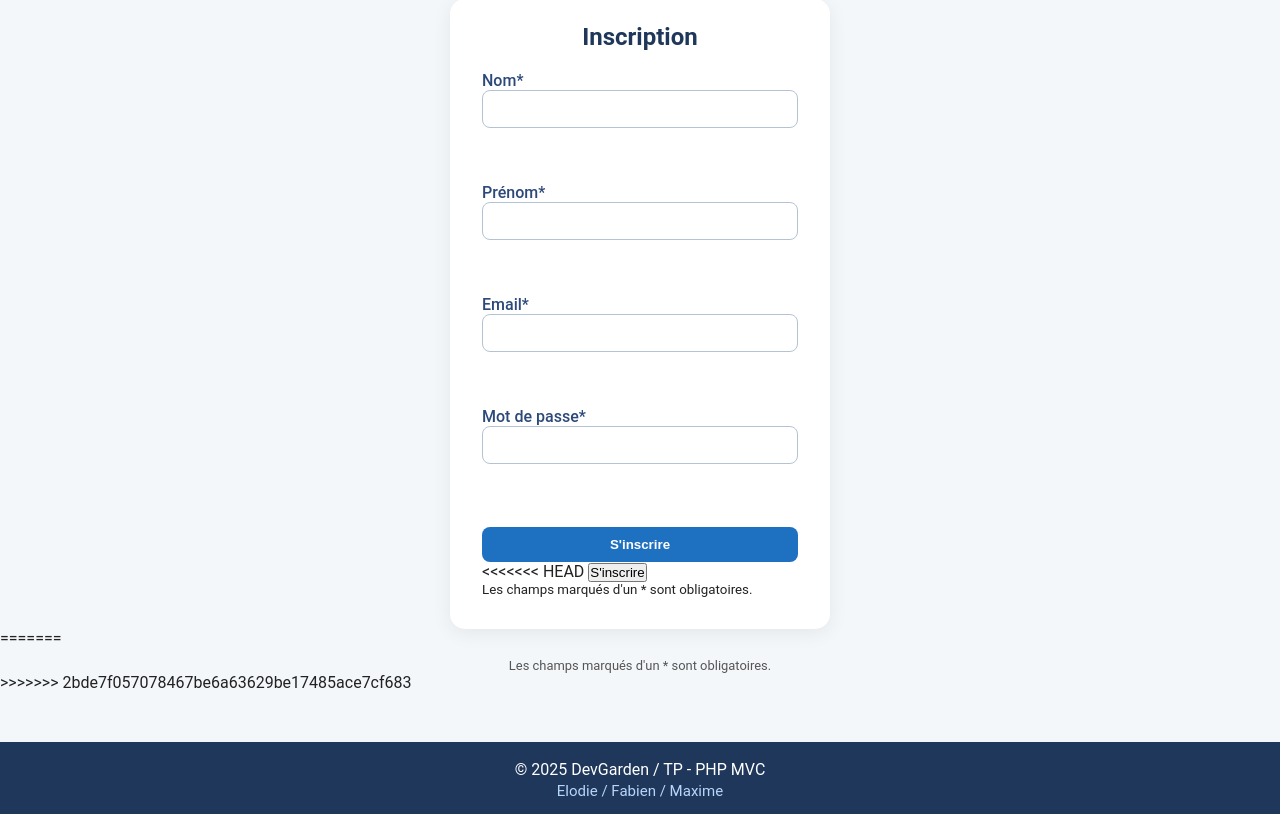
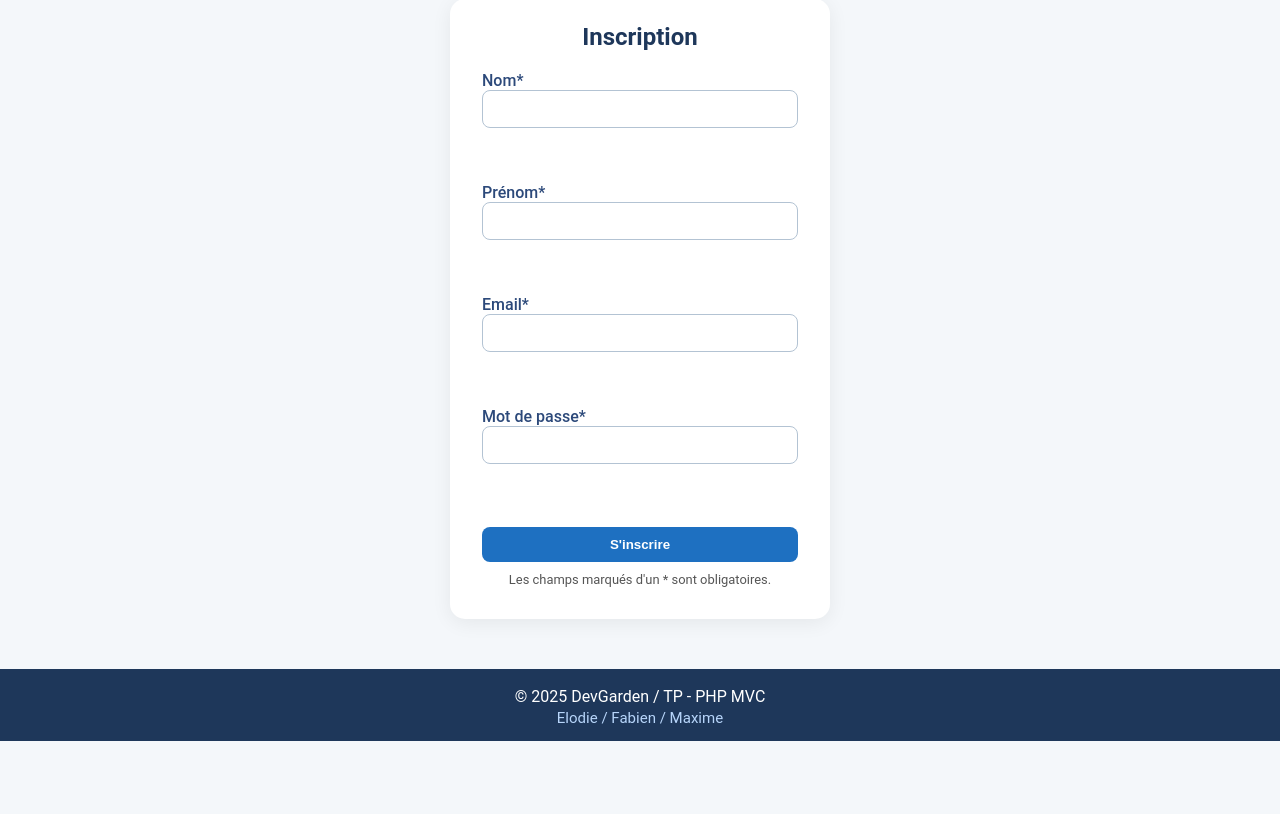
Before and after one commit to Elodie-Gateau/boutique-en-ligne, a PHP site: template view/user/inscription.php in a window 1280 px wide. Shown: the part 39-853 px from the top of the page. After the commit the page ends 780 px from the top, so only its background shows below. Run offline with PHP 8.4, Linux system fonts and the light colour scheme; the template is opened without the code that fills it, so the values that code supplies are empty.

Commit message:
mise a jour fab

```diff
--- a/view/user/inscription.php
+++ b/view/user/inscription.php
@@ -40,25 +40,7 @@
         <button type="submit" class="register__submit">S'inscrire</button>
     </form>
 
-<<<<<<< HEAD
-                <button type="submit">S'inscrire</button>
-            </form>
-
-            <p class="form-note">
-                <small>Les champs marqués d'un * sont obligatoires.</small>
-            </p>
-
-        </div>
-
-        <div class="imgBackground">
-
-
-        </div>
-
-</section>
-=======
     <p class="register__note">
         <small>Les champs marqués d'un * sont obligatoires.</small>
     </p>
 </div>
->>>>>>> 2bde7f057078467be6a63629be17485ace7cf683
```
Also changed, not shown: view/accueil.php (+1 -7 lines).
